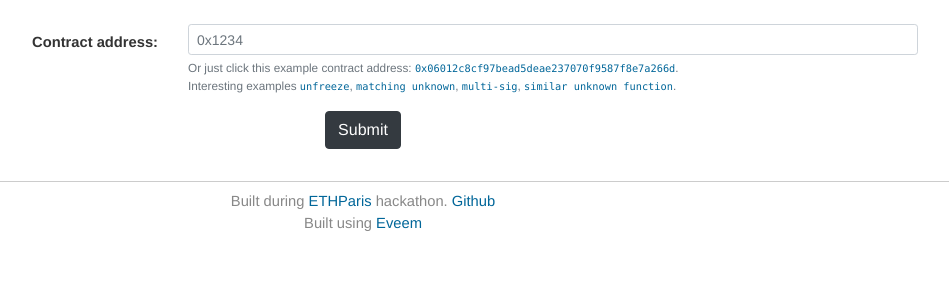
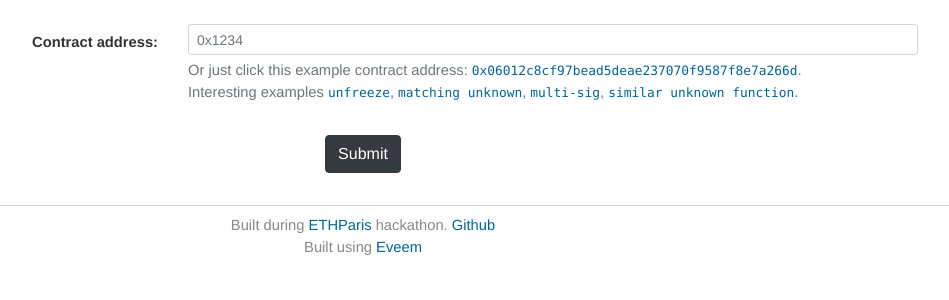
Before and after one commit to willprice221/contract-explorer, a Flask app: page / in a window 1280 px wide. Shown: the part 67-367 px from the top of the page, without its empty margins (277-1226 px from the left). Run offline with Flask 2, Linux system fonts and the light colour scheme; parts of the project's set-up code (start-up, migrations or seed data) failed here and were passed over; some libraries are stand-ins or nearby versions.

Commit message:
increasing the font size of front end

```diff
--- a/web/templates/index.html
+++ b/web/templates/index.html
@@ -6,14 +6,14 @@
       <label class="col-sm-4 col-form-label text-right font-weight-bold" for="address">Contract address:</label>
       <div class="col-sm-8">
         <input class="form-control form-control-sm" type="text" name="address" placeholder="0x1234" aria-describedby="addressHelp"/>
-        <small id="addressHelp" class="form-text text-muted">
+        <p id="addressHelp" class="form-text text-muted">
           Or just click this example contract address: <a href="/contract/0x06012c8cf97bead5deae237070f9587f8e7a266d"><code>0x06012c8cf97bead5deae237070f9587f8e7a266d</code></a>.
           <br>
           Interesting examples <a href="/contract/0x54F33d04Ce419B88cBf2d592CcEb68d11A8317b9/0x6623fc46"><code>unfreeze</code></a>,
            <a href="/contract/0x320cFAF730a3b6724668398898BBDA31e3355DDB/0x75757567"><code>matching unknown</code></a>,
            <a href="/contract/0xC5cDcD5470AEf35fC33BDDff3f8eCeC027F95B1d/0xc01a8c84"><code>multi-sig</code></a>,
            <a href="contract/0x12E29d7d6fD63f0f12040Fcd1bf9021919b0E4fA/0x01dda205"><code>similar unknown function</code></a>.
-        </small>
+        </p>
       </div>
     </div>
 
```
